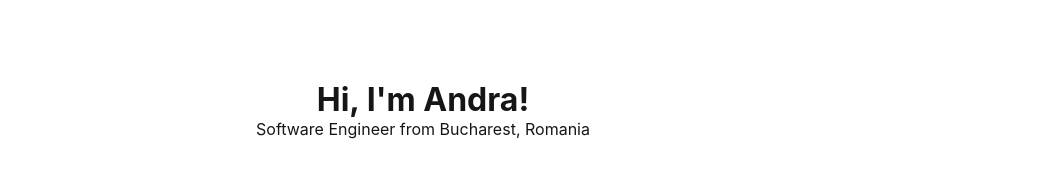
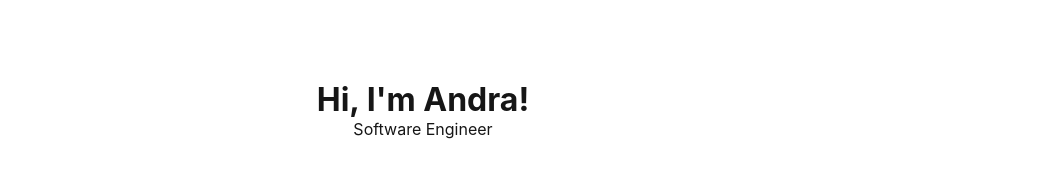
Before and after one commit to revou-mentor/batch-6, a plain HTML site: page index.html in a window 1280 px wide. Shown: the top 185 px of the page, without its empty margins (217-1280 px from the left). Drawn offline with Linux system fonts and the light colour scheme.

Commit message:
update header desc

```diff
--- a/index.html
+++ b/index.html
@@ -10,9 +10,7 @@
     <div class="landing">
       <div class="landing-header">
         <h1 class="header-title">Hi, I'm Andra!</h1>
-        <p class="header-description">
-          Software Engineer from Bucharest, Romania
-        </p>
+        <p class="header-description">Software Engineer</p>
       </div>
       <div class="landing-content">
         <div class="content-card">
```
